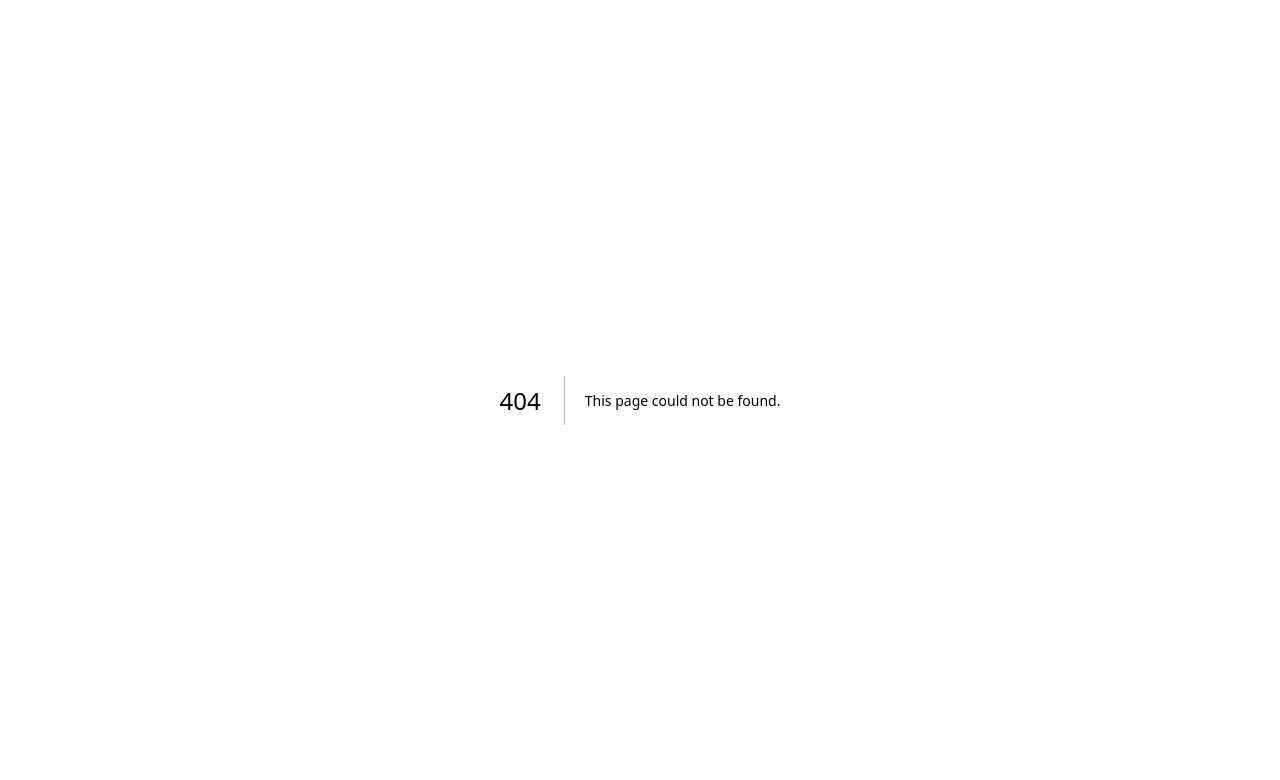
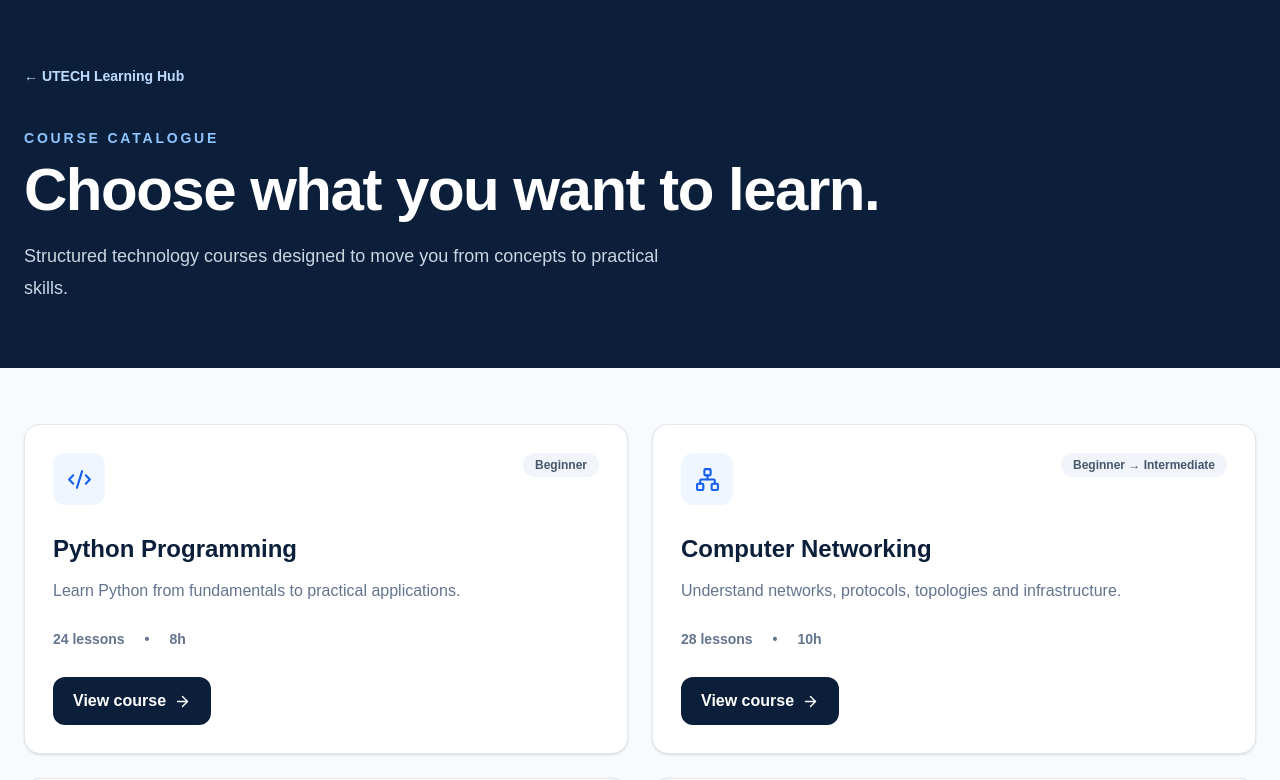
Before and after one commit to utechdev2/utech-learning-platform, a Next.js app: page /courses in a window 1280 px wide. Before the commit this address had no page. Shown: the top 780 px of the page. Built offline with nearby package versions, Linux system fonts and the light colour scheme.

Commit message:
feat: add course catalogue lesson player and dashboard

```diff
--- /dev/null
+++ b/app/courses/page.tsx
@@ -0,0 +1,40 @@
+import Link from "next/link";
+import { ArrowRight, BookOpen, Code2, Network, ShieldCheck, Terminal } from "lucide-react";
+
+const courses = [
+  { slug:"python-programming", title:"Python Programming", description:"Learn Python from fundamentals to practical applications.", icon:Code2, level:"Beginner", lessons:24, duration:"8h" },
+  { slug:"computer-networking", title:"Computer Networking", description:"Understand networks, protocols, topologies and infrastructure.", icon:Network, level:"Beginner → Intermediate", lessons:28, duration:"10h" },
+  { slug:"cybersecurity", title:"Cybersecurity Foundations", description:"Build practical security knowledge and defensive thinking.", icon:ShieldCheck, level:"Beginner", lessons:22, duration:"7h" },
+  { slug:"linux-essentials", title:"Linux Essentials", description:"Master the terminal, filesystem, permissions and core tools.", icon:Terminal, level:"Beginner", lessons:20, duration:"6h" },
+];
+
+export default function CoursesPage() {
+  return (
+    <main className="min-h-screen bg-[#f8fafc]">
+      <header className="bg-[#0b1f3a] text-white">
+        <div className="mx-auto max-w-7xl px-6 py-16">
+          <Link href="/" className="text-sm font-bold text-blue-200 hover:text-white">← UTECH Learning Hub</Link>
+          <p className="mt-10 text-sm font-extrabold uppercase tracking-[0.2em] text-blue-300">Course catalogue</p>
+          <h1 className="mt-3 text-4xl font-black tracking-tight md:text-6xl">Choose what you want to learn.</h1>
+          <p className="mt-5 max-w-2xl text-lg leading-8 text-slate-300">Structured technology courses designed to move you from concepts to practical skills.</p>
+        </div>
+      </header>
+      <section className="mx-auto max-w-7xl px-6 py-14">
+        <div className="grid gap-6 md:grid-cols-2">
+          {courses.map(({slug,title,description,icon:Icon,level,lessons,duration}) => (
+            <article key={slug} className="rounded-2xl border border-slate-200 bg-white p-7 shadow-sm transition hover:-translate-y-1 hover:shadow-xl">
+              <div className="flex items-start justify-between gap-4">
+                <div className="flex h-13 w-13 items-center justify-center rounded-xl bg-blue-50 text-[#155eef]"><Icon size={25}/></div>
+                <span className="rounded-full bg-slate-100 px-3 py-1 text-xs font-bold text-slate-600">{level}</span>
+              </div>
+              <h2 className="mt-7 text-2xl font-black text-[#0b1f3a]">{title}</h2>
+              <p className="mt-3 max-w-xl leading-7 text-slate-500">{description}</p>
+              <div className="mt-6 flex gap-5 text-sm font-semibold text-slate-500"><span>{lessons} lessons</span><span>•</span><span>{duration}</span></div>
+              <Link href={`/courses/${slug}`} className="mt-7 inline-flex items-center gap-2 rounded-xl bg-[#0b1f3a] px-5 py-3 font-bold text-white hover:bg-[#122d52]">View course <ArrowRight size={17}/></Link>
+            </article>
+          ))}
+        </div>
+      </section>
+    </main>
+  );
+}
```
